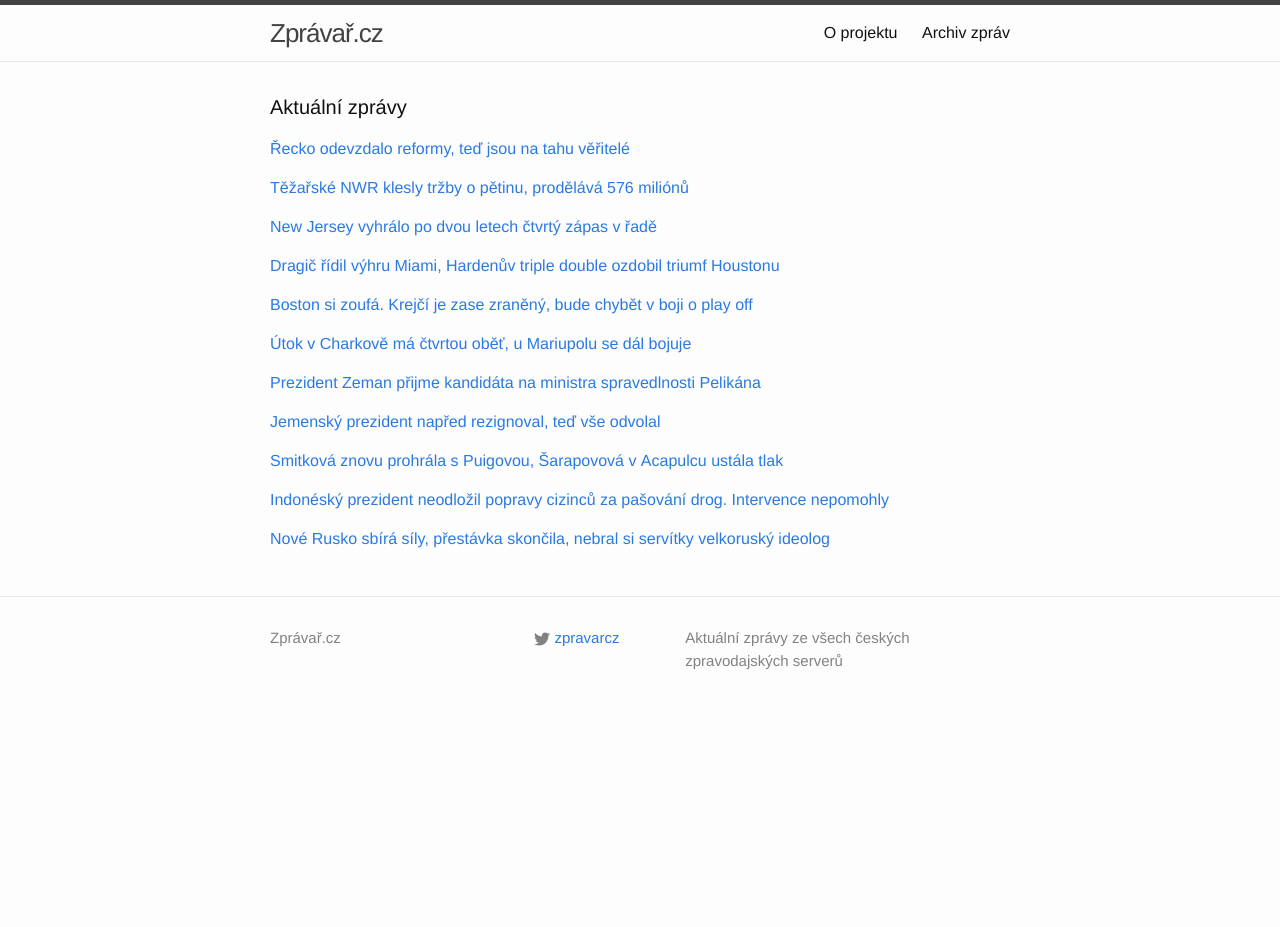
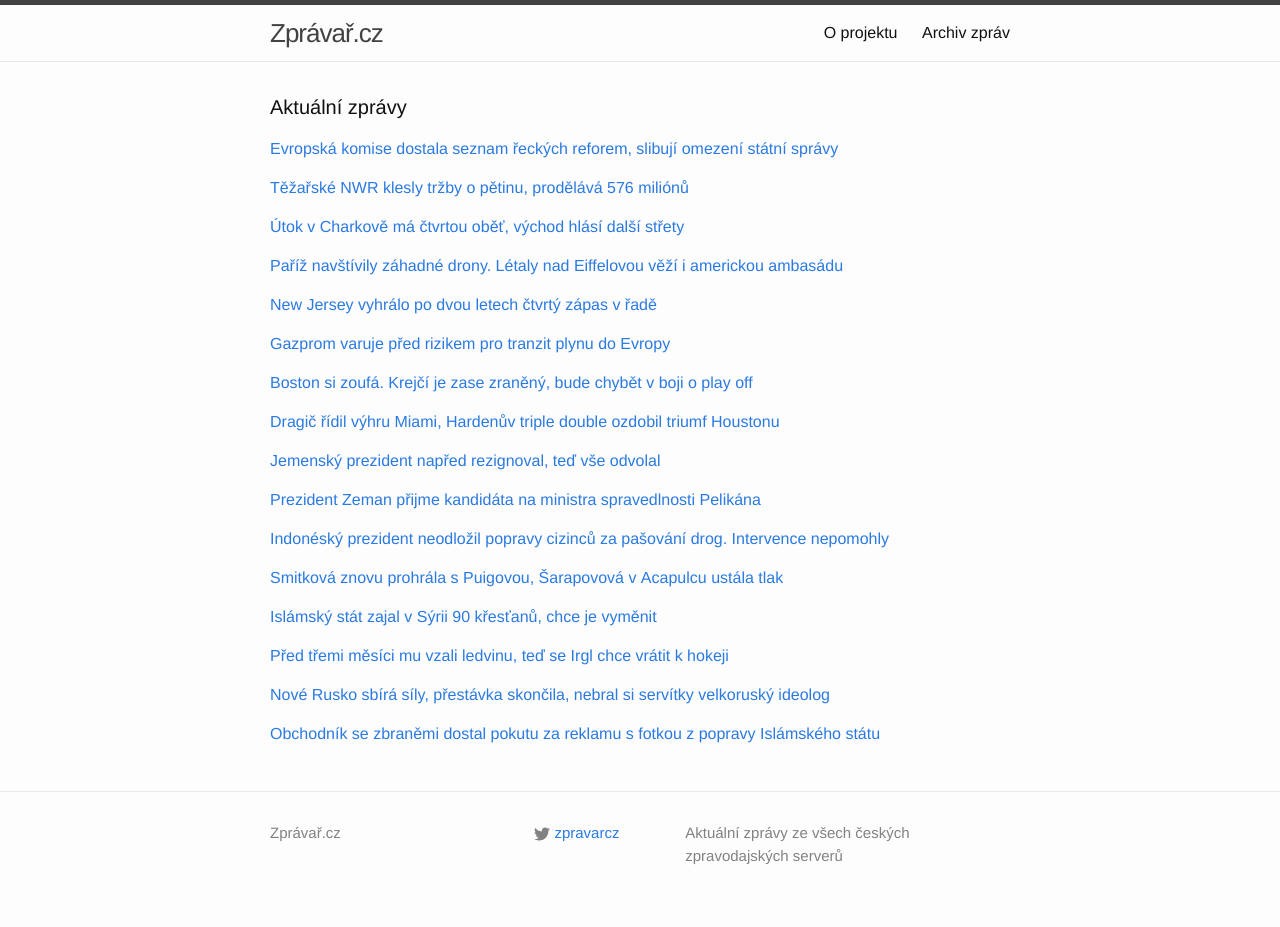
Before and after one commit to adliska/zpravar, a Jekyll site: the page built from index.html, in a window 1280 px wide. Built offline with Jekyll 4.4.1, drawn with Linux system fonts in a browser that asks for light colours; before the commit the page ends 900 px from its top, so only the background shows below that.

Commit message:
zpravar news update

```diff
--- a/index.html
+++ b/index.html
@@ -5,9 +5,10 @@ layout: default
 <div class="home">
     <h1 class="page-heading">Aktuální zprávy</h1>
 
-<p><a href="javascript:;" onclick="toggle_visibility('zpravy0')">Řecko odevzdalo reformy, teď jsou na tahu věřitelé</a></p>
+<p><a href="javascript:;" onclick="toggle_visibility('zpravy0')">Evropská komise dostala seznam řeckých reforem, slibují omezení státní správy</a></p>
 <div id="zpravy0" style="display:none">
 <ul>
+<li><a href=http://zpravy.e15.cz/zahranicni/politika/evropska-komise-dostala-seznam-reckych-reforem-slibuji-omezeni-statni-spravy-1165907>Evropská komise dostala seznam řeckých reforem, slibují omezení státní správy - zpravy.e15.cz</a></li>
 <li><a href=http://www.ceskatelevize.cz/ct24/ekonomika/302697-recko-odevzdalo-reformy-ted-jsou-na-tahu-veritele/>Řecko odevzdalo reformy, teď jsou na tahu věřitelé - www.ceskatelevize.cz</a></li>
 <li><a href=http://www.financninoviny.cz/zpravodajstvi/zpravy/recko-zverejnilo-nastin-seznamu-planovanych-reforem/1184994>Řecko zveřejnilo nástin seznamu plánovaných reforem - www.financninoviny.cz</a></li>
 <li><a href=http://zpravy.e15.cz/zahranicni/politika/evropska-komise-dostala-od-recka-seznam-planovanych-reforem-1165907>Evropská komise dostala od Řecka seznam plánovaných reforem - zpravy.e15.cz</a></li>
@@ -40,8 +41,27 @@ layout: default
 <li><a href=http://byznys.ihned.cz/c1-63583370-nwr-loni-prodelala-pres-pul-miliardy-korun-boj-o-zivot-ale-nevzdava>NWR loni prodělala přes půl miliardy korun. Boj o život ale nevzdává - byznys.ihned.cz</a></li>
 <li><a href=http://byznys.ihned.cz/c1-63583370-nwr-loni-prodelala-pres-pul-miliardy-korun-boj-o-zivot-nevzdava>NWR loni prodělala přes půl miliardy korun. Boj o život nevzdává - byznys.ihned.cz</a></li>
 </ul>
-</div><p><a href="javascript:;" onclick="toggle_visibility('zpravy2')">New Jersey vyhrálo po dvou letech čtvrtý zápas v řadě</a></p>
+</div><p><a href="javascript:;" onclick="toggle_visibility('zpravy2')">Útok v Charkově má čtvrtou oběť, východ hlásí další střety</a></p>
 <div id="zpravy2" style="display:none">
+<ul>
+<li><a href=http://www.ceskatelevize.cz/ct24/svet/302695-utok-v-charkove-ma-ctvrtou-obet-vychod-hlasi-dalsi-strety/>Útok v Charkově má čtvrtou oběť, východ hlásí další střety - www.ceskatelevize.cz</a></li>
+<li><a href=http://zpravy.idnes.cz/exploze-v-charkove-ma-ctvrtou-obet-z-utoku-vini-charkovske-partyzany-1kh-/zahranicni.aspx?c=A150224_095333_zahranicni_im>Výbuch v Charkově má už čtvrtou oběť, Kyjev z útoku viní „partyzány“ - zpravy.idnes.cz</a></li>
+<li><a href=http://www.ceskatelevize.cz/ct24/svet/302695-utok-v-charkove-ma-ctvrtou-obet-u-mariupolu-se-dal-bojuje/>Útok v Charkově má čtvrtou oběť, u Mariupolu se dál bojuje - www.ceskatelevize.cz</a></li>
+<li><a href=http://www.tyden.cz/rubriky/zahranici/rusko-a-okoli/nedelni-utok-v-charkove-ma-ctvrtou-obet-zemrel-student_334331.html>Nedělní útok v Charkově má čtvrtou oběť. Zemřel student - www.tyden.cz</a></li>
+<li><a href=http://www.ceskenoviny.cz/zpravy/zpravy/nedelni-teroristicky-utok-v-charkove-ma-ctyri-obeti/1185062>Nedělní teroristický útok v Charkově má čtyři oběti - www.ceskenoviny.cz</a></li>
+<li><a href=http://www.ceskatelevize.cz/ct24/svet/302695-nedelni-utok-v-charkove-ma-ctvrtou-obet/>Nedělní útok v Charkově má čtvrtou oběť - www.ceskatelevize.cz</a></li>
+</ul>
+</div><p><a href="javascript:;" onclick="toggle_visibility('zpravy3')">Paříž navštívily záhadné drony. Létaly nad Eiffelovou věží i americkou ambasádu</a></p>
+<div id="zpravy3" style="display:none">
+<ul>
+<li><a href=http://zahranicni.ihned.cz/evropa-slovensko/c1-63583800-pariz-navstivily-zahadne-drony-letaly-nad-eiffelovou-vezi-i-americkou-ambasadu>Paříž navštívily záhadné drony. Létaly nad Eiffelovou věží i americkou ambasádu - zahranicni.ihned.cz</a></li>
+<li><a href=http://zpravy.idnes.cz/nad-parizi-se-v-noci-objevily-podezrele-bezpilotni-letouny-p4p-/zahranicni.aspx?c=A150224_094832_zahranicni_jpl>Nad Paříží v noci poletovaly neznámé bezpilotní letouny - zpravy.idnes.cz</a></li>
+<li><a href=http://zpravy.aktualne.cz/zahranici/nad-parizi-se-objevila-podezrela-bezpilotni-letadla/r~a85dcb52bc0211e4ab15002590604f2e/>Nad Paříží v noci létaly drony, metropole se bojí teroru - zpravy.aktualne.cz</a></li>
+<li><a href=http://echo24.cz/a/igGqJ>Paříž opět provokovala neznámá bezpilotní letadla - echo24.cz</a></li>
+<li><a href=http://www.ceskenoviny.cz/zpravy/zpravy/nad-parizi-se-objevila-podezrela-bezpilotni-letadla/1185060>Nad Paříži se objevila podezřelá bezpilotní letadla - www.ceskenoviny.cz</a></li>
+</ul>
+</div><p><a href="javascript:;" onclick="toggle_visibility('zpravy4')">New Jersey vyhrálo po dvou letech čtvrtý zápas v řadě</a></p>
+<div id="zpravy4" style="display:none">
 <ul>
 <li><a href=http://www.denik.cz/hokej/new-jersey-vyhralo-po-dvou-letech-ctvrty-zapas-v-rade-20150224.html>New Jersey vyhrálo po dvou letech čtvrtý zápas v řadě - www.denik.cz</a></li>
 <li><a href=http://sport.aktualne.cz/new-jersey-vyhralo-po-dvou-letech-ctvrty-zapas-v-rade/r~a9cf6934bbec11e4b98c002590604f2e/>Devils vyhráli čtvrtý zápas v řadě, Jágr posedmé bez bodu - sport.aktualne.cz</a></li>
@@ -49,63 +69,84 @@ layout: default
 <li><a href=http://hokej.idnes.cz/new-jersey-vybojovalo-ctvrtou-vyhru-v-rade-fem-/nhl.aspx?c=A150224_071418_nhl_Mkr>New Jersey vybojovalo čtvrtou výhru v řadě, Češi se bodově neprosadili - hokej.idnes.cz</a></li>
 <li><a href=http://www.sportovninoviny.cz/zpravy/new-jersey-vyhralo-po-dvou-letech-ctvrty-zapas-v-rade/1185015>New Jersey vyhrálo po dvou letech čtvrtý zápas v řadě - www.sportovninoviny.cz</a></li>
 </ul>
-</div><p><a href="javascript:;" onclick="toggle_visibility('zpravy3')">Dragič řídil výhru Miami, Hardenův triple double ozdobil triumf Houstonu</a></p>
-<div id="zpravy3" style="display:none">
+</div><p><a href="javascript:;" onclick="toggle_visibility('zpravy5')">Gazprom varuje před rizikem pro tranzit plynu do Evropy</a></p>
+<div id="zpravy5" style="display:none">
+<ul>
+<li><a href=http://www.denik.cz/ekonomika/gazprom-varuje-pred-rizikem-pro-tranzit-plynu-do-evropy-20150224.html>Gazprom varuje před rizikem pro tranzit plynu do Evropy - www.denik.cz</a></li>
+<li><a href=http://www.novinky.cz/ekonomika/362463-gazprom-varuje-evropu-zastavime-plyn-ukrajina-neplati-jak-ma.html>Gazprom varuje Evropu: Zastavíme plyn, Ukrajina neplatí, jak má - www.novinky.cz</a></li>
+<li><a href=http://zpravy.e15.cz/byznys/prumysl-a-energetika/ukrajina-nezaplatila-za-plyn-muze-to-ohrozit-i-evropu-varuje-gazprom-1165954>Ukrajina nezaplatila za plyn, může to ohrozit i Evropu, varuje Gazprom - zpravy.e15.cz</a></li>
+<li><a href=http://www.financninoviny.cz/zpravodajstvi/zpravy/gazprom-varuje-pred-rizikem-pro-tranzit-plynu-do-evropy/1185069>Gazprom varuje před rizikem pro tranzit plynu do Evropy - www.financninoviny.cz</a></li>
+</ul>
+</div><p><a href="javascript:;" onclick="toggle_visibility('zpravy6')">Boston si zoufá. Krejčí je zase zraněný, bude chybět v boji o play off</a></p>
+<div id="zpravy6" style="display:none">
+<ul>
+<li><a href=http://www.denik.cz/hokej/boston-si-zoufa-krejci-je-zase-zraneny-bude-chybet-v-boji-o-play-off-20150224.html>Boston si zoufá. Krejčí je zase zraněný, bude chybět v boji o play off - www.denik.cz</a></li>
+<li><a href=http://hokej.idnes.cz/david-krejci-boston-zraneni-dpa-/nhl.aspx?c=A150224_080609_nhl_ald>Krejčí má natržený vaz v koleni. Čeká ho zhruba měsíční pauza - hokej.idnes.cz</a></li>
+<li><a href=http://sport.aktualne.cz/krejci-je-ze-hry-az-na-sest-tydnu-ma-natrzeny-vaz-v-koleni/r~122c3dd0bbf311e4a10c0025900fea04/>Krejčí je ze hry až na šest týdnů. Má natržený vaz v koleni - sport.aktualne.cz</a></li>
+<li><a href=http://www.sportovninoviny.cz/zpravy/krejci-bude-s-poranenym-kolenem-chybet-bostonu-az-sest-tydnu/1185028>Krejčí bude s poraněným kolenem chybět Bostonu až šest týdnů - www.sportovninoviny.cz</a></li>
+</ul>
+</div><p><a href="javascript:;" onclick="toggle_visibility('zpravy7')">Dragič řídil výhru Miami, Hardenův triple double ozdobil triumf Houstonu</a></p>
+<div id="zpravy7" style="display:none">
 <ul>
 <li><a href=http://sport.idnes.cz/basketbalova-nba-0kd-/basket.aspx?c=A150224_091548_sport-basket_ald>Dragič řídil výhru Miami, Hardenův triple double ozdobil triumf Houstonu - sport.idnes.cz</a></li>
 <li><a href=http://sport.aktualne.cz/nba/r~78c9ce70bbf511e4b98c002590604f2e/>Harden zase řádil za Houston. Nová posila Miami řídila výhru - sport.aktualne.cz</a></li>
 <li><a href=http://www.sportovninoviny.cz/zpravy/novy-rozehravac-dragic-dovedl-v-nba-miami-k-prvni-vyhre/1185044>Nový rozehrávač Dragič dovedl v NBA Miami k první výhře - www.sportovninoviny.cz</a></li>
 <li><a href=http://www.denik.cz/ostatni_sport/novy-rozehravac-dragic-dovedl-miami-k-prvni-vyhre-20150224.html>Nový rozehrávač Dragič dovedl Miami k první výhře - www.denik.cz</a></li>
 </ul>
-</div><p><a href="javascript:;" onclick="toggle_visibility('zpravy4')">Boston si zoufá. Krejčí je zase zraněný, bude chybět v boji o play off</a></p>
-<div id="zpravy4" style="display:none">
+</div><p><a href="javascript:;" onclick="toggle_visibility('zpravy8')">Jemenský prezident napřed rezignoval, teď vše odvolal</a></p>
+<div id="zpravy8" style="display:none">
 <ul>
-<li><a href=http://www.denik.cz/hokej/boston-si-zoufa-krejci-je-zase-zraneny-bude-chybet-v-boji-o-play-off-20150224.html>Boston si zoufá. Krejčí je zase zraněný, bude chybět v boji o play off - www.denik.cz</a></li>
-<li><a href=http://hokej.idnes.cz/david-krejci-boston-zraneni-dpa-/nhl.aspx?c=A150224_080609_nhl_ald>Krejčí má natržený vaz v koleni. Čeká ho zhruba měsíční pauza - hokej.idnes.cz</a></li>
-<li><a href=http://sport.aktualne.cz/krejci-je-ze-hry-az-na-sest-tydnu-ma-natrzeny-vaz-v-koleni/r~122c3dd0bbf311e4a10c0025900fea04/>Krejčí je ze hry až na šest týdnů. Má natržený vaz v koleni - sport.aktualne.cz</a></li>
-<li><a href=http://www.sportovninoviny.cz/zpravy/krejci-bude-s-poranenym-kolenem-chybet-bostonu-az-sest-tydnu/1185028>Krejčí bude s poraněným kolenem chybět Bostonu až šest týdnů - www.sportovninoviny.cz</a></li>
+<li><a href=http://echo24.cz/a/iasGW>Jemenský prezident napřed rezignoval, teď vše odvolal - echo24.cz</a></li>
+<li><a href=http://zpravy.idnes.cz/jemensky-prezident-abdar-rabbu-mansur-odvolal-svou-rezignaci-pu6-/zahranicni.aspx?c=A150224_081444_zahranicni_ert>Odvolávám, co jsem slíbil. Jemenský prezident vzal zpět svou rezignaci - zpravy.idnes.cz</a></li>
+<li><a href=http://www.novinky.cz/zahranicni/blizky-a-stredni-vychod/362446-jemensky-prezident-uprchl-z-vezeni-a-odvolal-svou-rezignaci.html>Jemenský prezident uprchl z vězení a odvolal svou rezignaci - www.novinky.cz</a></li>
 </ul>
-</div><p><a href="javascript:;" onclick="toggle_visibility('zpravy5')">Útok v Charkově má čtvrtou oběť, u Mariupolu se dál bojuje</a></p>
-<div id="zpravy5" style="display:none">
-<ul>
-<li><a href=http://www.ceskatelevize.cz/ct24/svet/302695-utok-v-charkove-ma-ctvrtou-obet-u-mariupolu-se-dal-bojuje/>Útok v Charkově má čtvrtou oběť, u Mariupolu se dál bojuje - www.ceskatelevize.cz</a></li>
-<li><a href=http://www.tyden.cz/rubriky/zahranici/rusko-a-okoli/nedelni-utok-v-charkove-ma-ctvrtou-obet-zemrel-student_334331.html>Nedělní útok v Charkově má čtvrtou oběť. Zemřel student - www.tyden.cz</a></li>
-<li><a href=http://www.ceskenoviny.cz/zpravy/zpravy/nedelni-teroristicky-utok-v-charkove-ma-ctyri-obeti/1185062>Nedělní teroristický útok v Charkově má čtyři oběti - www.ceskenoviny.cz</a></li>
-<li><a href=http://www.ceskatelevize.cz/ct24/svet/302695-nedelni-utok-v-charkove-ma-ctvrtou-obet/>Nedělní útok v Charkově má čtvrtou oběť - www.ceskatelevize.cz</a></li>
-</ul>
-</div><p><a href="javascript:;" onclick="toggle_visibility('zpravy6')">Prezident Zeman přijme kandidáta na ministra spravedlnosti Pelikána</a></p>
-<div id="zpravy6" style="display:none">
+</div><p><a href="javascript:;" onclick="toggle_visibility('zpravy9')">Prezident Zeman přijme kandidáta na ministra spravedlnosti Pelikána</a></p>
+<div id="zpravy9" style="display:none">
 <ul>
 <li><a href=http://www.denik.cz/z_domova/zeman-se-setka-s-kandidatem-na-ministra-spravedlnosti-pelikanem-20150224.html>Prezident Zeman přijme kandidáta na ministra spravedlnosti Pelikána - www.denik.cz</a></li>
 <li><a href=http://www.ceskenoviny.cz/zpravy/zpravy/zeman-se-setka-s-kandidatem-na-ministra-spravedlnosti-pelikanem/1184995>Zeman se setká s kandidátem na ministra spravedlnosti Pelikánem - www.ceskenoviny.cz</a></li>
 <li><a href=http://www.rozhlas.cz/_zprava/kandidat-na-ministra-spravedlnosti-robert-pelikan-se-sejde-s-prezidentem--1459054>Kandidát na ministra spravedlnosti Robert Pelikán se sejde s prezidentem - www.rozhlas.cz</a></li>
 </ul>
-</div><p><a href="javascript:;" onclick="toggle_visibility('zpravy7')">Jemenský prezident napřed rezignoval, teď vše odvolal</a></p>
-<div id="zpravy7" style="display:none">
+</div><p><a href="javascript:;" onclick="toggle_visibility('zpravy10')">Indonéský prezident neodložil popravy cizinců za pašování drog. Intervence nepomohly</a></p>
+<div id="zpravy10" style="display:none">
 <ul>
-<li><a href=http://echo24.cz/a/iasGW>Jemenský prezident napřed rezignoval, teď vše odvolal - echo24.cz</a></li>
-<li><a href=http://zpravy.idnes.cz/jemensky-prezident-abdar-rabbu-mansur-odvolal-svou-rezignaci-pu6-/zahranicni.aspx?c=A150224_081444_zahranicni_ert>Odvolávám, co jsem slíbil. Jemenský prezident vzal zpět svou rezignaci - zpravy.idnes.cz</a></li>
-<li><a href=http://www.novinky.cz/zahranicni/blizky-a-stredni-vychod/362446-jemensky-prezident-uprchl-z-vezeni-a-odvolal-svou-rezignaci.html>Jemenský prezident uprchl z vězení a odvolal svou rezignaci - www.novinky.cz</a></li>
+<li><a href=http://www.rozhlas.cz/_zprava/indonesky-prezident-neodlozil-popravy-cizincu-za-pasovani-drog-intervence-nepomohly--1459099>Indonéský prezident neodložil popravy cizinců za pašování drog. Intervence nepomohly - www.rozhlas.cz</a></li>
+<li><a href=http://www.rozhlas.cz/_zprava/indonesky-prezident-odmitl-zahranicni-intervence-a-neodlozil-popravy-za-pasovani-drog--1459099>Indonéský prezident odmítl zahraniční intervence a neodložil popravy za pašování drog - www.rozhlas.cz</a></li>
+<li><a href=http://zpravy.idnes.cz/indonesky-prezident-neodlozi-popravy-jedenacti-odsouzenych-pt4-/zahranicni.aspx?c=A150224_083028_zahranicni_ert>Indonésie neodloží popravy pašeráků. Na trest smrti máme právo, tvrdí - zpravy.idnes.cz</a></li>
 </ul>
-</div><p><a href="javascript:;" onclick="toggle_visibility('zpravy8')">Smitková znovu prohrála s Puigovou, Šarapovová v Acapulcu ustála tlak</a></p>
-<div id="zpravy8" style="display:none">
+</div><p><a href="javascript:;" onclick="toggle_visibility('zpravy11')">Smitková znovu prohrála s Puigovou, Šarapovová v Acapulcu ustála tlak</a></p>
+<div id="zpravy11" style="display:none">
 <ul>
 <li><a href=http://www.denik.cz/tenis/smitkova-znovu-prohrala-s-puigovou-sarapovova-v-acapulcu-ustala-tlak-20150224.html>Smitková znovu prohrála s Puigovou, Šarapovová v Acapulcu ustála tlak - www.denik.cz</a></li>
 <li><a href=http://sport.idnes.cz/tenisove-turnaje-zpravodajstvi-doc-/tenis.aspx?c=A150224_084945_tenis_ald>Smitková končí v Acapulcu v 1. kole, nestačila na Puigovou - sport.idnes.cz</a></li>
 <li><a href=http://sport.aktualne.cz/odveta-za-us-open-smitkove-nevysla-s-puigovou-znovu-padla/r~baae7684bbf911e49e4b0025900fea04/>Odveta za US Open Smitkové nevyšla. S Puigovou znovu padla - sport.aktualne.cz</a></li>
 </ul>
-</div><p><a href="javascript:;" onclick="toggle_visibility('zpravy9')">Indonéský prezident neodložil popravy cizinců za pašování drog. Intervence nepomohly</a></p>
-<div id="zpravy9" style="display:none">
+</div><p><a href="javascript:;" onclick="toggle_visibility('zpravy12')">Islámský stát zajal v Sýrii 90 křesťanů, chce je vyměnit</a></p>
+<div id="zpravy12" style="display:none">
 <ul>
-<li><a href=http://www.rozhlas.cz/_zprava/indonesky-prezident-neodlozil-popravy-cizincu-za-pasovani-drog-intervence-nepomohly--1459099>Indonéský prezident neodložil popravy cizinců za pašování drog. Intervence nepomohly - www.rozhlas.cz</a></li>
-<li><a href=http://www.rozhlas.cz/_zprava/indonesky-prezident-odmitl-zahranicni-intervence-a-neodlozil-popravy-za-pasovani-drog--1459099>Indonéský prezident odmítl zahraniční intervence a neodložil popravy za pašování drog - www.rozhlas.cz</a></li>
-<li><a href=http://zpravy.idnes.cz/indonesky-prezident-neodlozi-popravy-jedenacti-odsouzenych-pt4-/zahranicni.aspx?c=A150224_083028_zahranicni_ert>Indonésie neodloží popravy pašeráků. Na trest smrti máme právo, tvrdí - zpravy.idnes.cz</a></li>
+<li><a href=http://zpravy.aktualne.cz/zahranici/radikalove-pry-v-severni-syrii-zajali-krestany/r~41486586bc0611e490f70025900fea04/>Islámský stát zajal v Sýrii 90 křesťanů, chce je vyměnit - zpravy.aktualne.cz</a></li>
+<li><a href=http://zpravy.idnes.cz/islamiste-unesli-v-syrii-90-krestanu-dbs-/zahranicni.aspx?c=A150224_095426_zahranicni_ert>Islamisté unesli v Sýrii stovky křesťanů, chtějí je vyměnit za bojovníky - zpravy.idnes.cz</a></li>
+<li><a href=http://www.ceskenoviny.cz/zpravy/zpravy/radikalove-pry-v-severni-syrii-zajali-krestany/1185070>Radikálové prý v severní Sýrii zajali křesťany - www.ceskenoviny.cz</a></li>
 </ul>
-</div><p><a href="javascript:;" onclick="toggle_visibility('zpravy10')">Nové Rusko sbírá síly, přestávka skončila, nebral si servítky velkoruský ideolog</a></p>
-<div id="zpravy10" style="display:none">
+</div><p><a href="javascript:;" onclick="toggle_visibility('zpravy13')">Před třemi měsíci mu vzali ledvinu, teď se Irgl chce vrátit k hokeji</a></p>
+<div id="zpravy13" style="display:none">
+<ul>
+<li><a href=http://hokej.idnes.cz/hokej-extraliga-irgl-navrat-rakovina-dsl-/hokej.aspx?c=A150224_101044_hokej_cig>Před třemi měsíci mu vzali ledvinu, teď se Irgl chce vrátit k hokeji - hokej.idnes.cz</a></li>
+<li><a href=http://www.sportovninoviny.cz/zpravy/irgl-se-tri-mesice-po-odebrani-ledviny-vraci-k-hokeji/1185072>Irgl se tři měsíce po odebrání ledviny vrací k hokeji - www.sportovninoviny.cz</a></li>
+<li><a href=http://sport.aktualne.cz/velky-navrat-v-trinci-irgl-porazil-rakovinu-a-chce-hrat/r~6ecabaf8bb5d11e49fc3002590604f2e/>Velký návrat v Třinci. Irgl porazil rakovinu a chce hrát - sport.aktualne.cz</a></li>
+</ul>
+</div><p><a href="javascript:;" onclick="toggle_visibility('zpravy14')">Nové Rusko sbírá síly, přestávka skončila, nebral si servítky velkoruský ideolog</a></p>
+<div id="zpravy14" style="display:none">
 <ul>
 <li><a href=http://www.novinky.cz/zahranicni/evropa/362458-nove-rusko-sbira-sily-prestavka-skoncila-nebral-si-servitky-velkorusky-ideolog.html>Nové Rusko sbírá síly, přestávka skončila, nebral si servítky velkoruský ideolog - www.novinky.cz</a></li>
 <li><a href=http://zpravy.e15.cz/zahranicni/udalosti/kyjevsky-list-diplomaticke-reseni-pro-donbas-neexistuje-1165937>Kyjevský list: Diplomatické řešení pro Donbas neexistuje - zpravy.e15.cz</a></li>
 <li><a href=http://www.ceskenoviny.cz/zpravy/zpravy/velkorusky-ideolog-nove-rusko-sbira-sily-prestavka-skoncila/1185050>Velkoruský ideolog: Nové Rusko sbírá síly, přestávka skončila - www.ceskenoviny.cz</a></li>
 </ul>
+</div><p><a href="javascript:;" onclick="toggle_visibility('zpravy15')">Obchodník se zbraněmi dostal pokutu za reklamu s fotkou z popravy Islámského státu</a></p>
+<div id="zpravy15" style="display:none">
+<ul>
+<li><a href=http://www.novinky.cz/ekonomika/362469-obchodnik-se-zbranemi-dostal-pokutu-75-tisic-za-reklamu-s-fotkou-z-popravy.html>Obchodník se zbraněmi dostal pokutu za reklamu s fotkou z popravy Islámského státu - www.novinky.cz</a></li>
+<li><a href=http://www.rozhlas.cz/_zprava/majitel-firmy-multiagro-dostal-75tisicovou-pokutu-za-reklamu-s-popravou-vezne-is--1459142>Majitel firmy Multiagro dostal 75tisícovou pokutu za reklamu s popravou vězně IS - www.rozhlas.cz</a></li>
+<li><a href=http://pardubice.idnes.cz/majitel-skladu-dostal-za-nevhodnou-reklamu-pokutu-fw3-/pardubice-zpravy.aspx?c=A150224_094529_pardubice-zpravy_msv>Prodejce zbraní dostal za reklamu s popravou Brita pokutu 75 tisíc - pardubice.idnes.cz</a></li>
+</ul>
 </div></div>
```
